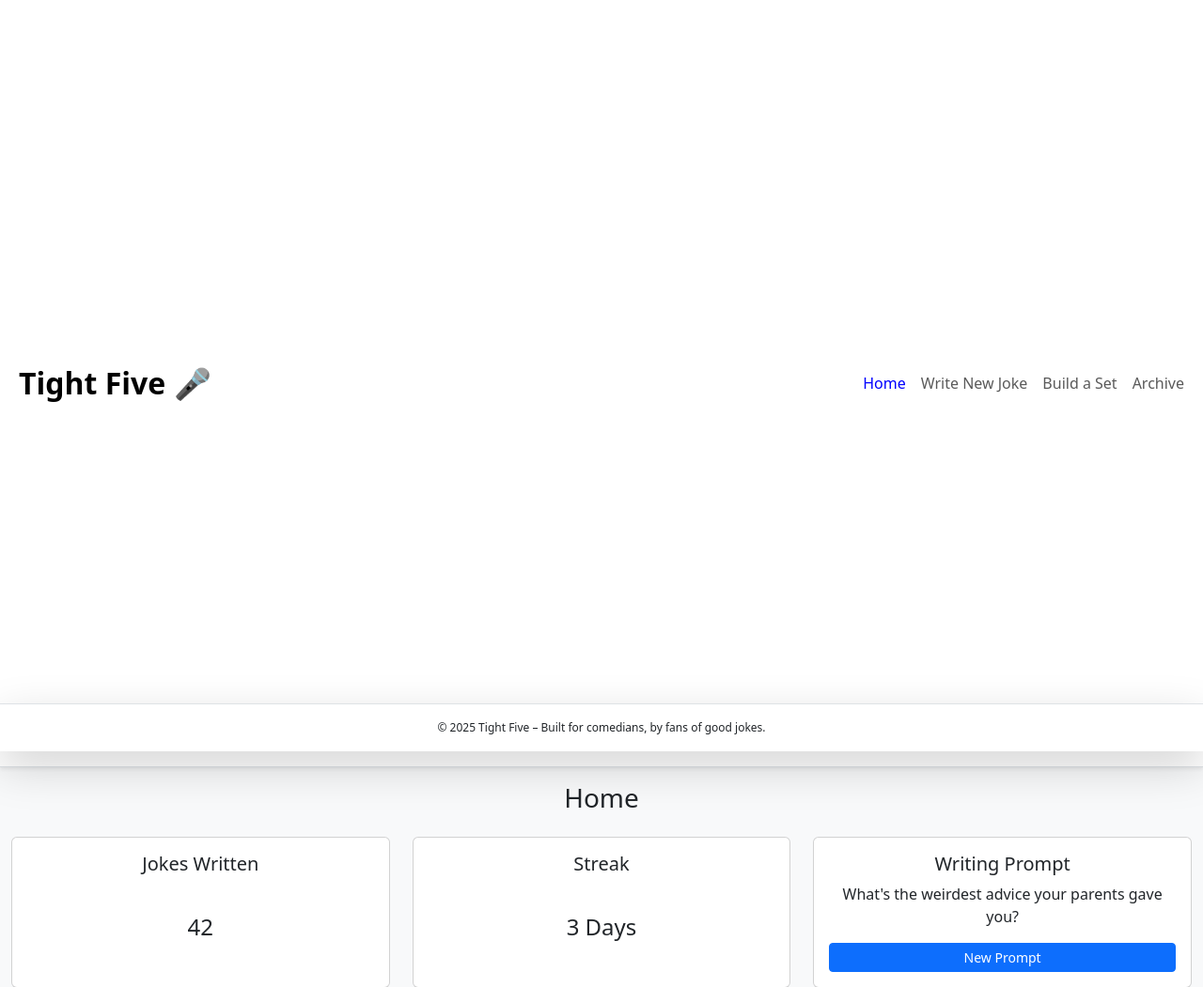
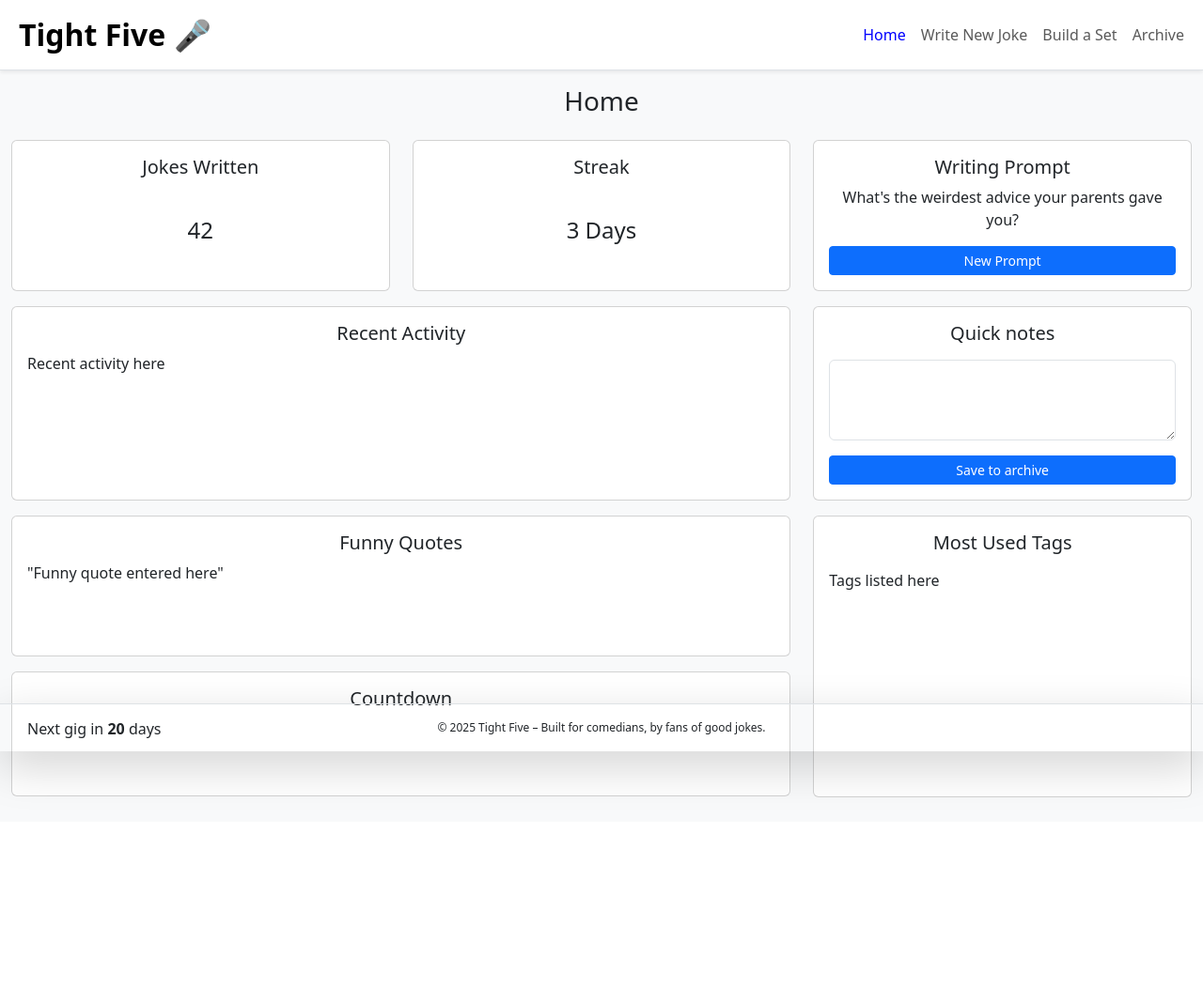
Before and after one commit to veeringnugget/TightFive, a Flask app: page / in a window 1280 px wide. Shown: the top 1051 px of the page at 94% size. After the commit the page ends 849 px from the top, so only its background shows below. Run offline with Flask 3, Linux system fonts and the light colour scheme.

Commit message:
Fixed height 2.0

```diff
--- a/templates/layout.html
+++ b/templates/layout.html
@@ -14,7 +14,7 @@
 
     <!--Navigation-->
 <nav class="navbar navbar-expand-md bg-white border-bottom shadow-sm pd-5">
-  <div class="container-fluid min-vh-100">
+  <div class="container-fluid">
     <a class="navbar-brand fs-2 ms-2 fw-bold" href="/">Tight Five &#127908;</a>
     <button class="navbar-toggler" type="button" data-bs-toggle="collapse" data-bs-target="#navbarNav" aria-controls="navbarNav" aria-expanded="false" aria-label="Toggle navigation">
       <span class="navbar-toggler-icon"></span>
```
